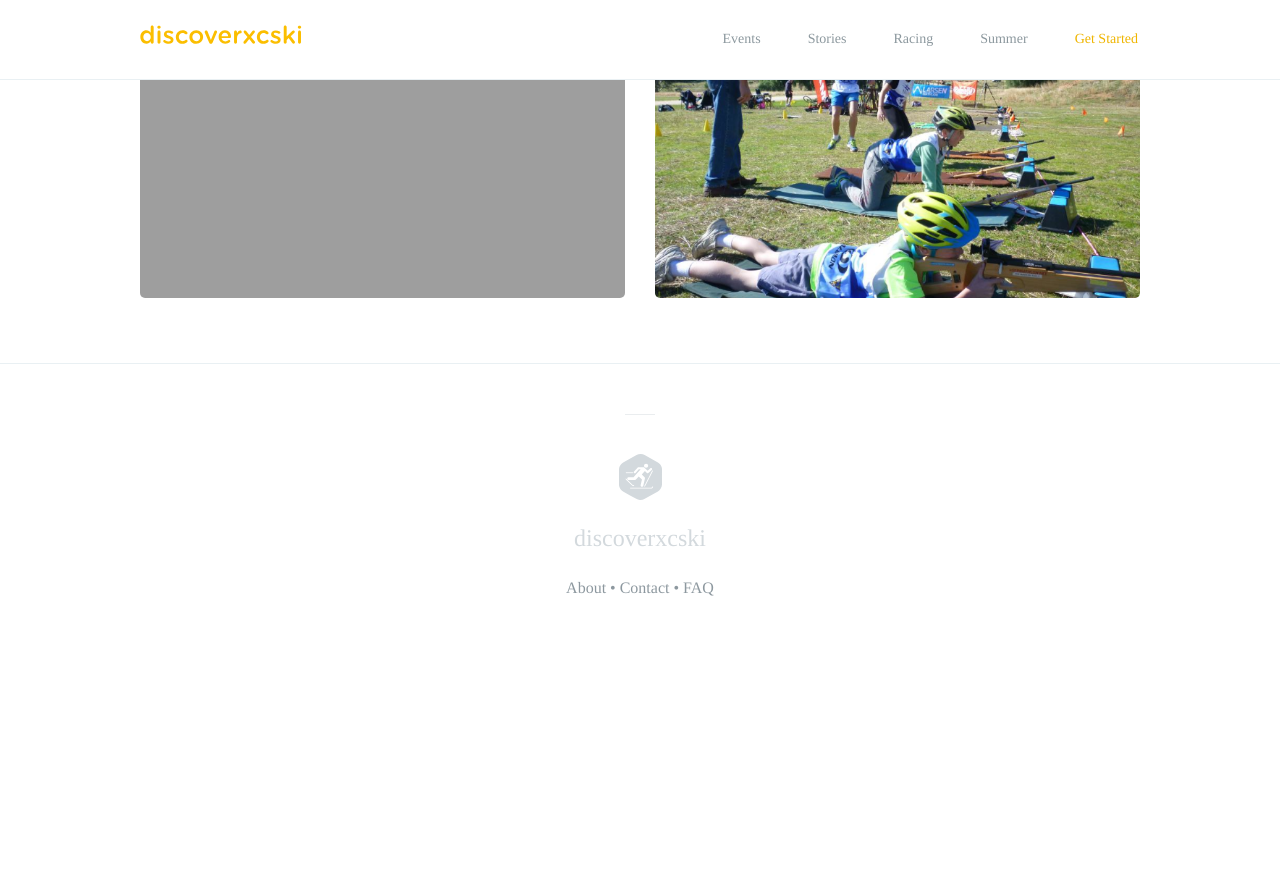
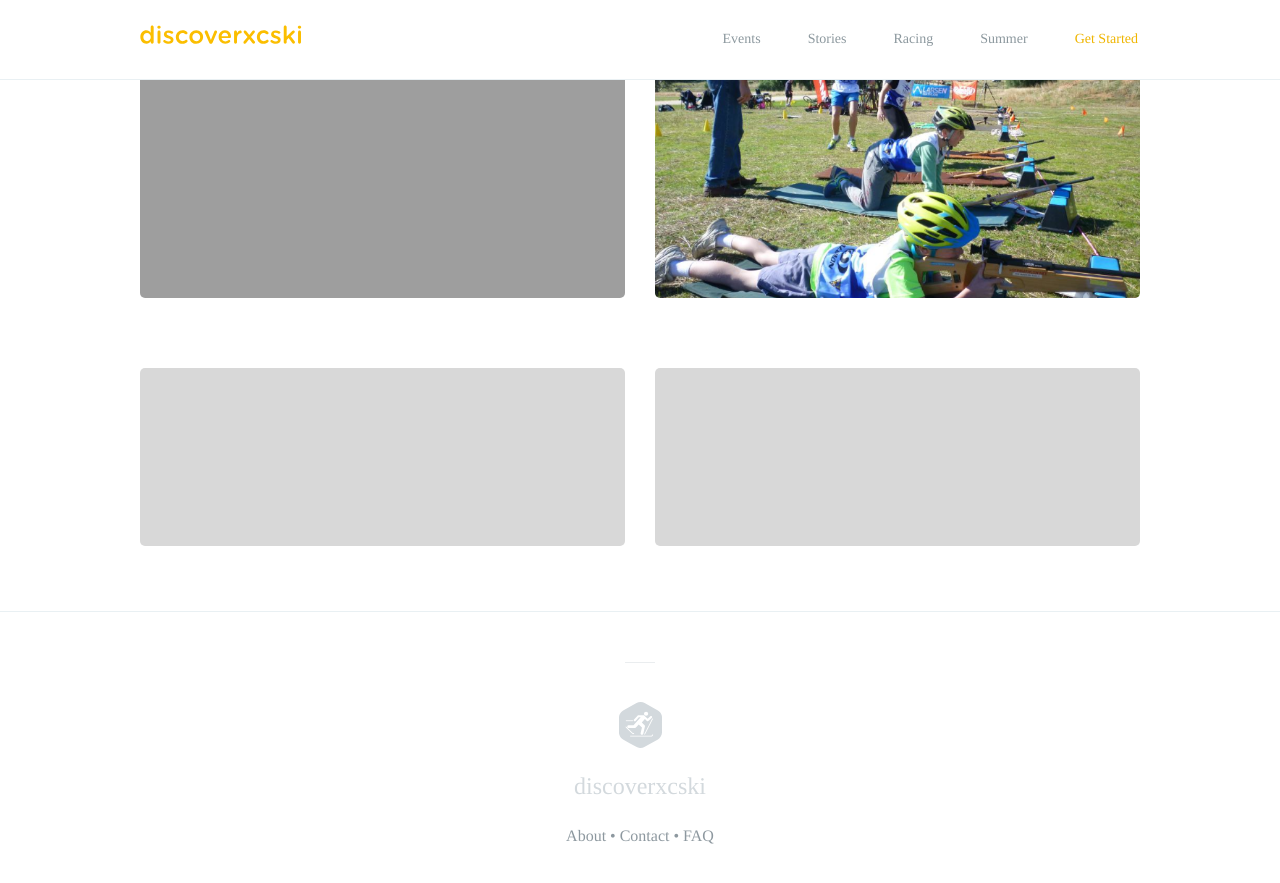
Before and after one commit to robcatto/robcatto.github.io, a Jekyll site: the page index.html, which Jekyll copies as it is, in a window 1280 px wide and 900 px high, scrolled down 3656 px. Shown: the top 883 px of the window. Built offline with Jekyll 4.4.1, drawn with Linux system fonts in a browser that asks for light colours; some web fonts are replaced; Markdown is read by kramdown in place of the engine named in the settings; before the commit the page ends 4308 px from its top, so only the background shows below that.

Commit message:
Homepage Commit

```diff
--- a/index.html
+++ b/index.html
@@ -597,6 +597,28 @@
 
                                                 </div>
                         </div>
+                        <div class="column two">
+                                                <div class="callout-card" style="
+                                                background: #D8D8D8;
+                                                background-size: cover;
+                                                height: 81px;
+                                                ">
+
+
+                                                </div>
+                        </div>
+
+                        <div class="column two">
+                                                <div class="callout-card" style="
+                                                background-color: #D8D8D8;
+                                                background-size: cover;
+                                                background-position: center;
+                                                height: 81px;
+                                                ">
+
+
+                                                </div>
+                        </div>
 
 
 
```
